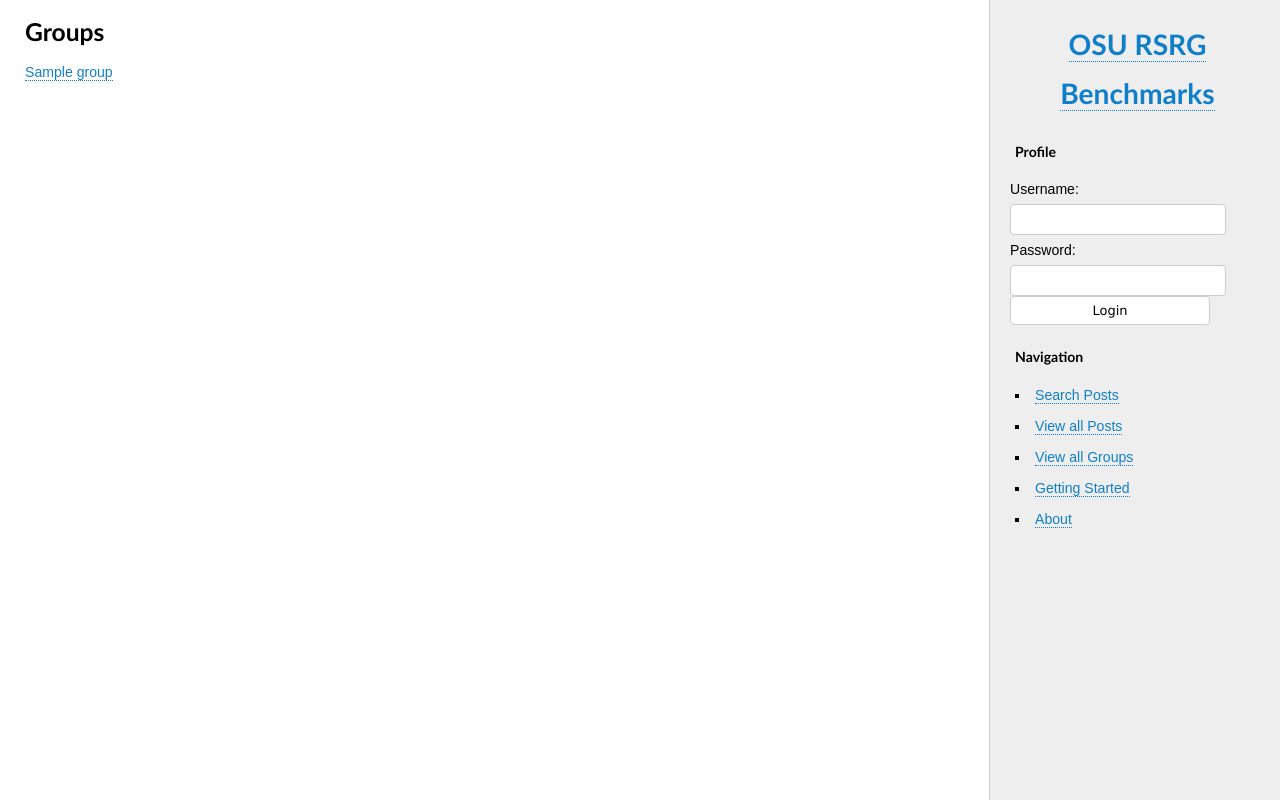
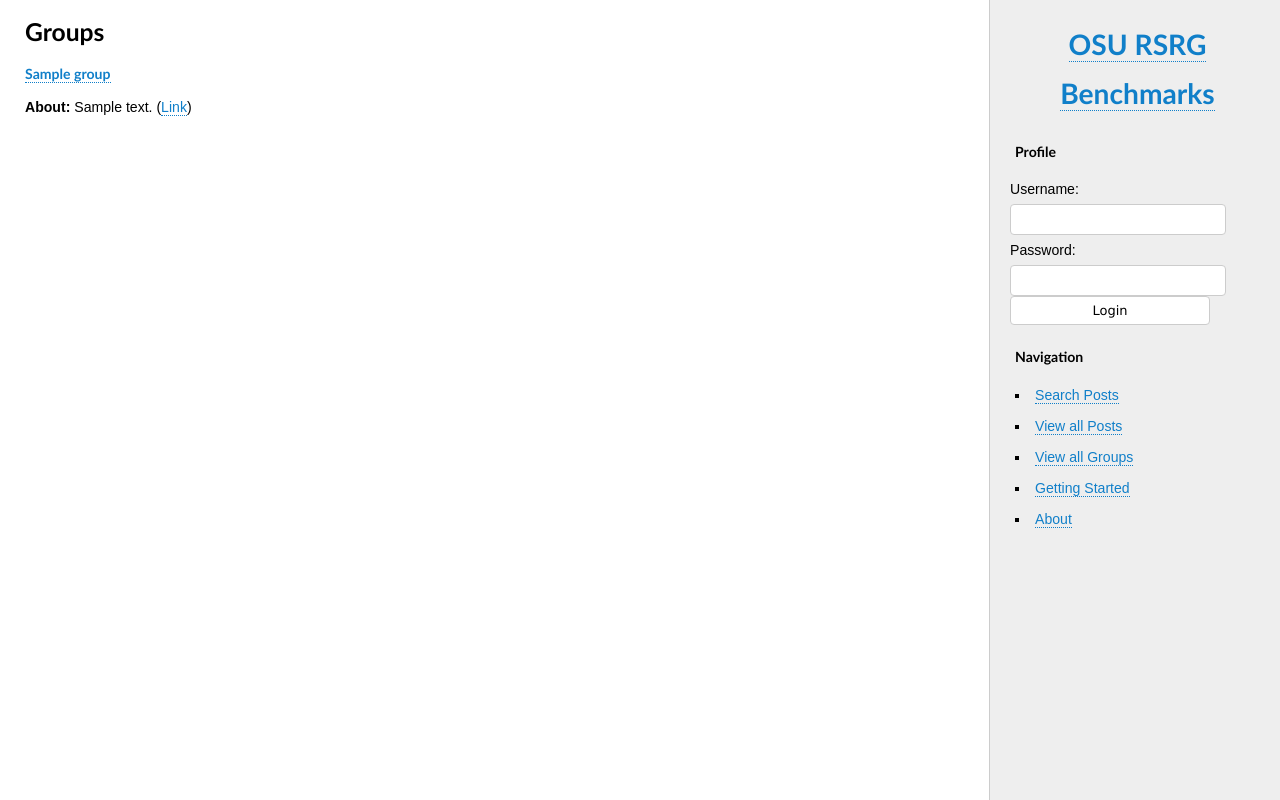
Before and after one commit to joelburget/benchmarks, a Django app: template templates/groups/index.html in a window 1280 px wide. Run offline with Django 3.2, Linux system fonts and the light colour scheme; the template is opened without the code that fills it: most values are stand-ins (such as "Sample title", 1, 10 or a date in 2020).

Commit message:
Updated group profiles (added migrations).
- Added link field
- Added missing migrations to GroupProfiles
- Added auto-creation signal

Note: You need to recreate/resave groups for them to have profiles.

```diff
--- a/templates/groups/index.html
+++ b/templates/groups/index.html
@@ -1,11 +1,18 @@
 {% extends "base.html" %}
 {% block title %}Groups{% endblock %}
-
+{% include inspection %}
 {% block content %}
 <h2>Groups</h2>
-<ul>
 {% for group in groups %}
-  <li><a href="/groups/{{ group.pk }}">{{ group }}</a></li>
+  <div class="block">
+    <h3><a href="/groups/{{ group.pk }}">{{ group }}</a></h3>
+
+    <p><b>About:</b> {% if group.groupprofile.about %}{{ group.groupprofile.about }}{% else %}This group has not provided an about section yet.{% endif %}
+
+    {% if group.groupprofile.link %}
+    (<a href="{{ group.groupprofile.link }}">Link</a>)
+    {% endif %}
+    </p>
+  </div>
 {% endfor %}
-</ul>
 {% endblock %}
--- a/users/models.py
+++ b/users/models.py
@@ -15,6 +15,7 @@ class UserProfile(models.Model):
 def new_profile(sender, instance, created, **kwargs):
   if created:
     profile, created = UserProfile.objects.get_or_create(user=instance)
+
 post_save.connect(new_profile, sender=User)
 
 class UserForm(ModelForm):
```
Also changed, not shown: groups/models.py (+9 -1 lines), groups/migrations/0001_initial.py (added), groups/migrations/0002_auto__chg_field_groupprofile_group.py (added), groups/migrations/__init__.py (added).
